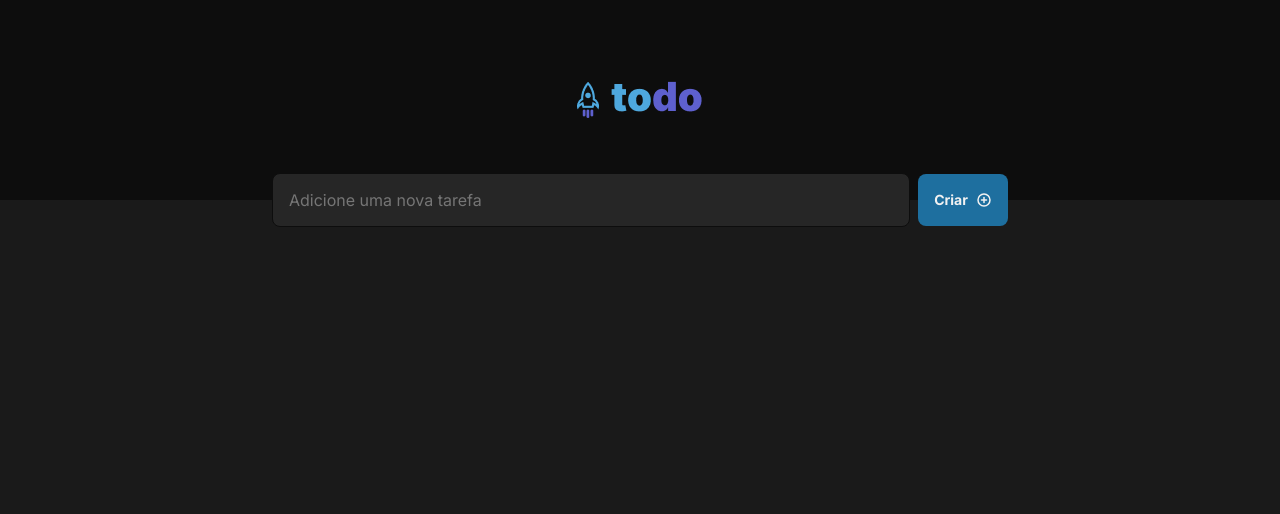
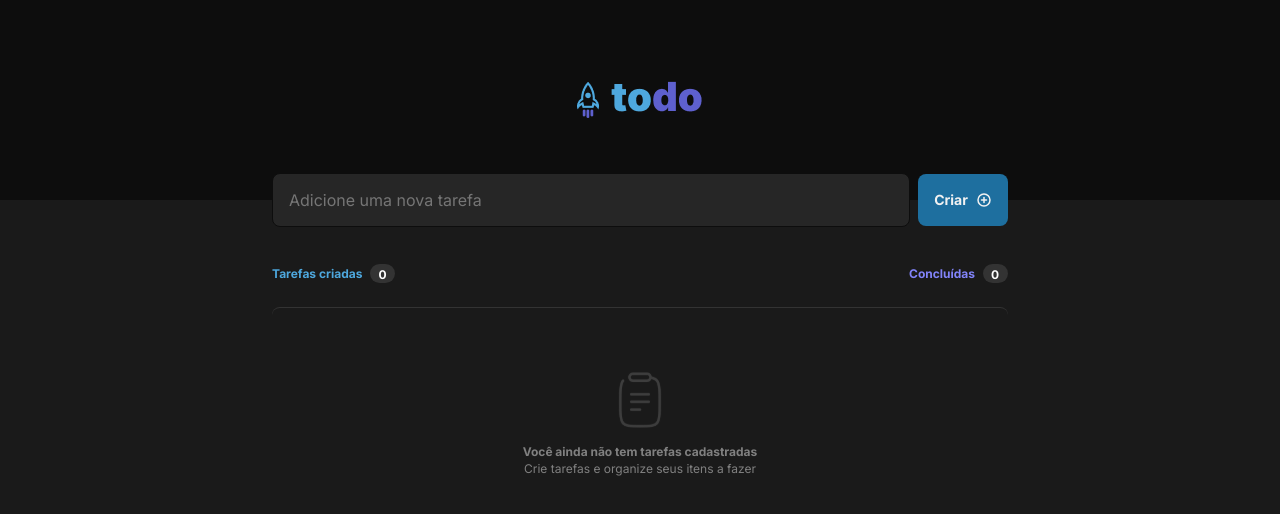
Before and after one commit to brenoq/reactTodo, a React (Vite) app: page / in a window 1280 px wide. Shown: the top 514 px of the page. Built offline with nearby package versions, Linux system fonts and the light colour scheme.

Commit message:
Component todoList

```diff
--- a/src/App.tsx
+++ b/src/App.tsx
@@ -1,5 +1,6 @@
 import { Header } from './components/Header'
 import { TodoForm } from './components/TodoForm'
+import { TodoList } from './components/TodoList'
 
 import styles from './App.module.css'
 
@@ -13,6 +14,7 @@ function App() {
 
       <div className={styles.wrapper}>
         <TodoForm />
+        <TodoList />
       </div>
     </div>
   )
--- a/src/components/TodoFrom.module.css
+++ b/src/components/TodoFrom.module.css
@@ -42,6 +42,11 @@
 
   font-weight: 700;
   font-size: 14px;
-  font-weight: 700;
   color: var(--gray-100);
+
+  transition: 0.3s;
 }
+
+.todoForm button:hover {
+  background: var(--blue);
+}
--- /dev/null
+++ b/src/components/TodoList.module.css
@@ -0,0 +1,86 @@
+.content {
+  margin: 6.4rem auto;
+  width: 73.6rem;
+
+  display: flex;
+  flex-direction: column;
+  align-items: center;
+}
+
+.header {
+  width: 100%;
+  margin-bottom: 2.4rem;
+
+  display: flex;
+  align-items: center;
+  justify-content: space-between;
+}
+
+.tasksCreated {
+  display: flex;
+  align-items: center;
+  justify-content: center;
+  gap: 0.8rem;
+
+  font-weight: 700;
+  line-height: 1.7rem;
+  color: var(--blue);
+}
+
+.tasksCreated span {
+  padding: 2px 8px;
+
+  width: 25px;
+  height: 19px;
+
+  background: var(--gray-400);
+  border-radius: 999px;
+
+  color: var(--white);
+}
+
+.tasksCompleted {
+  display: flex;
+  align-items: center;
+  justify-content: center;
+  gap: 0.8rem;
+
+  font-weight: 700;
+  line-height: 1.7rem;
+  color: var(--purple);
+}
+
+.tasksCompleted span {
+  padding: 2px 8px;
+
+  width: 25px;
+  height: 19px;
+
+  background: var(--gray-400);
+  border-radius: 999px;
+
+  color: var(--white);
+}
+
+.main {
+  width: 100%;
+
+  display: flex;
+  flex-direction: column;
+  align-items: center;
+  justify-content: center;
+
+  padding: 64px 24px;
+
+  border-top: 1px solid #333333;
+  border-radius: 8px;
+}
+
+.main img {
+  height: 5.6rem;
+  margin-bottom: 1.6rem;
+}
+
+.main p:first-of-type {
+  font-weight: 700;
+}
--- /dev/null
+++ b/src/components/TodoList.tsx
@@ -0,0 +1,26 @@
+import styles from './TodoList.module.css'
+
+import clipboard from '../assets/clipboard.svg'
+
+export function TodoList() {
+  return(
+    <div className={styles.content}>
+      <header className={styles.header}>
+        <div className={styles.tasksCreated}>
+          <p>Tarefas criadas</p>
+          <span>0</span>
+        </div>
+        <div className={styles.tasksCompleted}>
+          <p>Concluídas</p>
+          <span>0</span>
+        </div>
+      </header>
+
+      <main className={styles.main}>
+        <img src={clipboard} alt="imagem prancheta" />
+        <p>Você ainda não tem tarefas cadastradas</p>
+        <p>Crie tarefas e organize seus itens a fazer</p>
+      </main>
+    </div>
+  )
+}
```
Also changed, not shown: src/assets/clipboard.svg (added).
